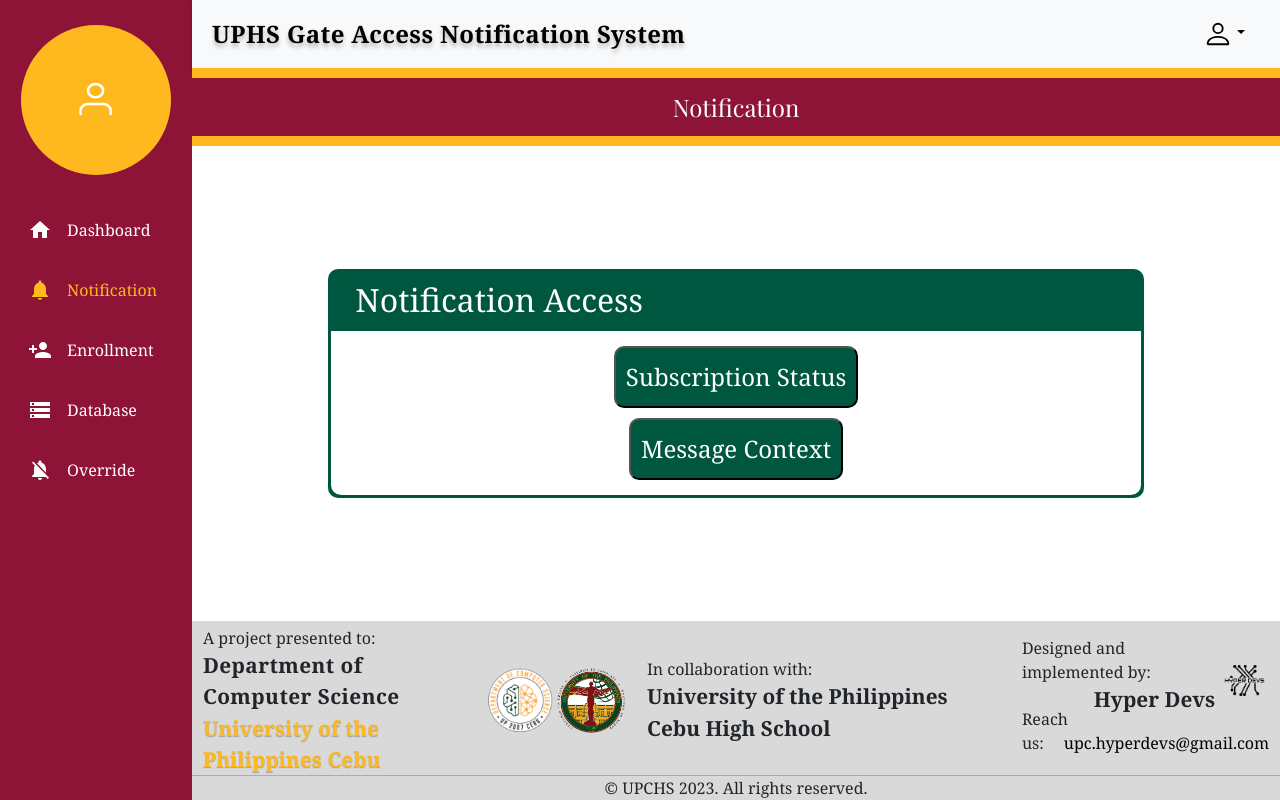
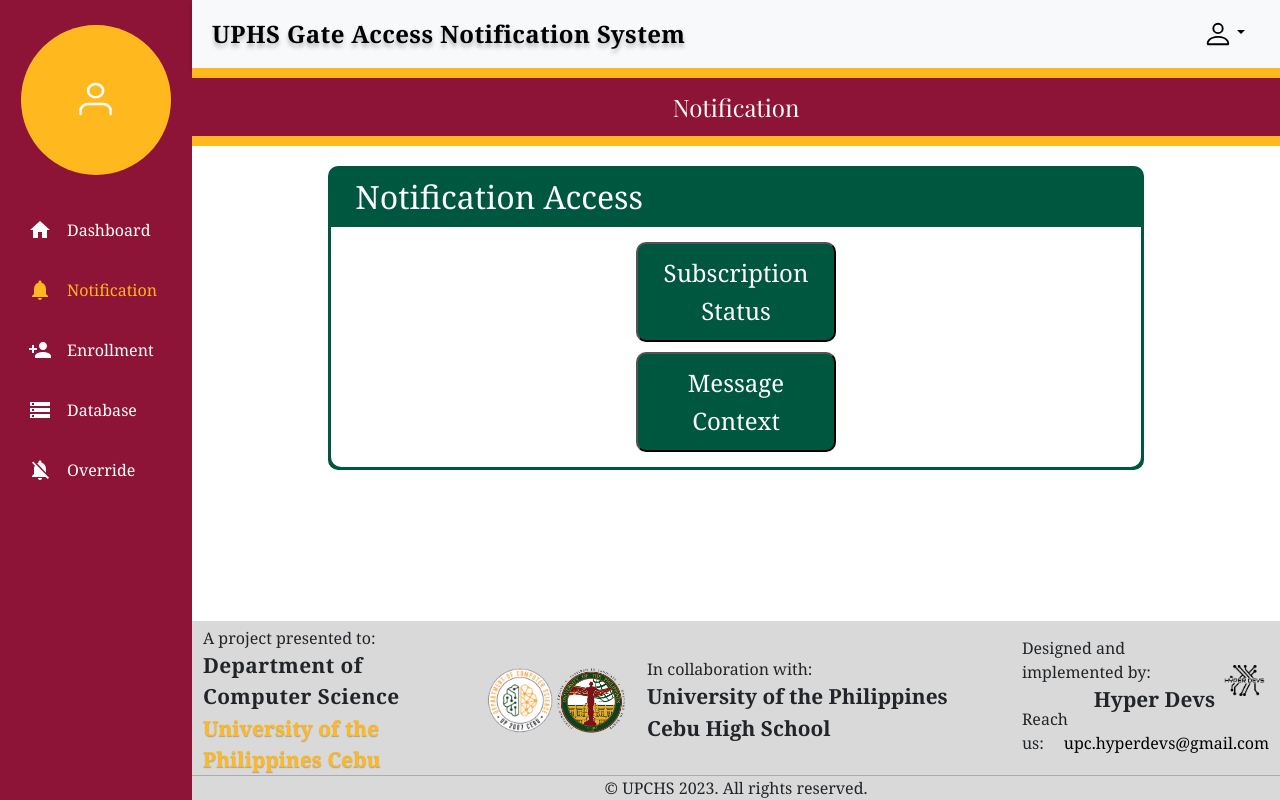
Before and after one commit to Hyper-Devs/Hyper-Devs, a React (Create React App) app in the folder client/: page /notification in a window 1280 px wide. Built offline with nearby package versions, Linux system fonts and the light colour scheme; sample sign-in values are in the browser's storage.

Commit message:
changed notification

```diff
--- a/client/src/Components/Notification/messageContext.css
+++ b/client/src/Components/Notification/messageContext.css
@@ -41,13 +41,13 @@
     margin-top: 1%;
     margin-bottom: 1%;
     margin-right: 3%;
-    font-size: 1.5rem;
+    font-size: 20px;
     padding: 0 10px 0 10px;
   }
 
   .notif-message-box .notif-message-rectangle p {
     color: white;
-    font-size: 1.5rem;
+    font-size: 20px;
   }
 
   .notif-message-box .notif-message-rectangle2 {
@@ -98,7 +98,8 @@
   display: inline-block;
   justify-content: center;
   border-radius: 10px;
-  font-size: 1.5rem;
+  font-size:20px;
+  width: 200px;
   height: fit-content;
   padding: 0 10px 0 10px;
   margin: 0;
--- a/client/src/Components/Notification/messageContext.jsx
+++ b/client/src/Components/Notification/messageContext.jsx
@@ -11,8 +11,8 @@ function messageContext(props) {
     <div className="notif-message-box">
       <div className="notif-message-rectangle">
         <div className="notif-message-header">
-        <p>Context Message</p>
-        <button onClick={() => handleClick('notifBox')}><AiOutlineLeft size={"1.3rem"}/>BACK</button>
+        <p>Message Content</p>
+        <button onClick={() => handleClick('notifBox')}><AiOutlineLeft size={"1.3rem"}/>Back</button>
         </div>
         <div className="notif-message-rectangle2">
           <div className="notif-message-rectangle3">
--- a/client/src/Components/Notification/notificationBox.css
+++ b/client/src/Components/Notification/notificationBox.css
@@ -4,7 +4,8 @@
   height: 100%;
   flex-direction: column;
   align-items: center;
-  justify-content: space-around;
+  padding-top: 20px;
+  /* justify-content: space-around; */
 }
 
 .notifBox .notif-rectangle {
@@ -33,6 +34,7 @@
 }
 
 .notifBox .notif-rectangle3 {
+  width: 100%;
   padding: 15px;
   display: flex;
   flex-direction: column;
@@ -47,7 +49,7 @@
 .notifBox .notif-rectangle3 button {
   padding: 10px;
   height: 100%;
-  width: fit-content;
+  width: 200px;
   border-radius: 10px;
   background-color: #00573f;
 
```
